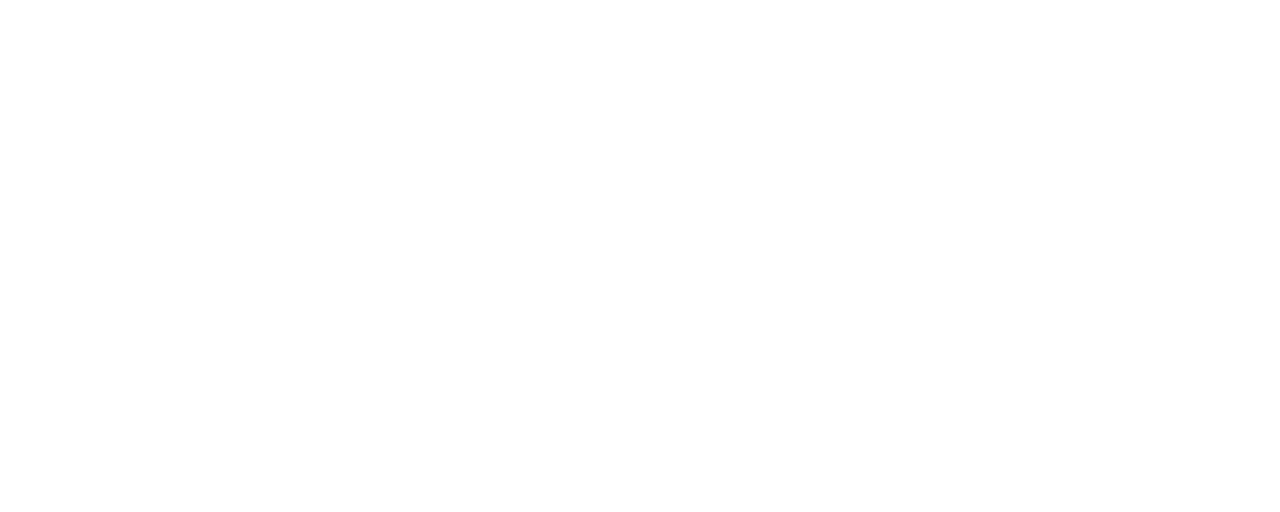
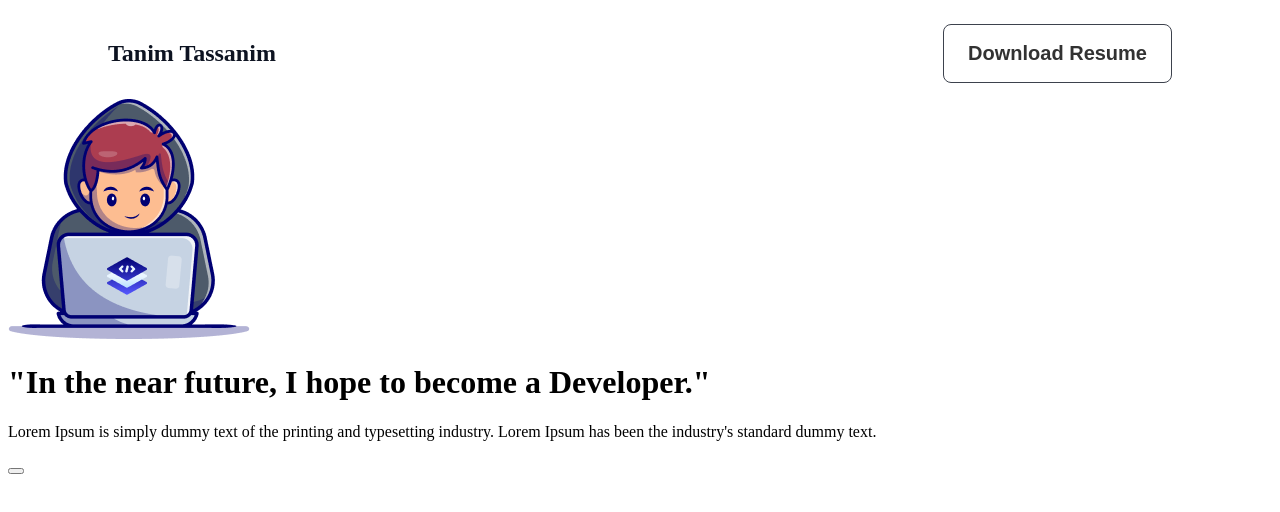
Before and after one commit to tanimtassanim235/dev-assignment, a plain HTML site: page index.html in a window 1280 px wide. Drawn offline with Linux system fonts and the light colour scheme; a web font is replaced by a local one.

Commit message:
create  images folder

```diff
--- a/index.html
+++ b/index.html
@@ -3,11 +3,29 @@
 <head>
     <meta charset="UTF-8">
     <meta name="viewport" content="width=device-width, initial-scale=1.0">
+    <link rel="stylesheet" href="styles/style.css">
     <title>Task</title>
 </head>
-<body>
+<body class=".azeret-mono">
     <header>
-
+        <nav class="text-color">
+            <h3 class="nav-title">Tanim Tassanim</h3>
+            <ul>
+                <li><a href="https://www.visualcv.com/"><button id="first-btn">Download Resume</button></a></li>
+            </ul>
+        </nav>
+        <div class="banner-container">
+            <div class="banner-content">
+                <img src="./images/developer.png" alt="">
+                <h1 class="banner-title">
+                    "In the near future, I hope to become a Developer."
+                </h1>
+                <p class="banner-description">
+                    Lorem Ipsum is simply dummy text of the printing and typesetting industry. Lorem Ipsum has been the industry's standard dummy text.
+                </p>
+                <button></button>
+            </div>
+        </div>
     </header>
     <main>
 
--- /dev/null
+++ b/styles/style.css
@@ -0,0 +1,61 @@
+@import url("https://fonts.googleapis.com/css2?family=Azeret+Mono:ital,wght@0,100..900;1,100..900&display=swap");
+
+.azeret-mono {
+  font-family: "Azeret Mono", monospace;
+  font-optical-sizing: auto;
+  font-style: normal;
+}
+
+/* shared style for element */
+.text-color {
+  color: rgb(13, 19, 33);
+}
+
+#first-btn {
+  background-color: #ffffff;
+  font-size: 20px;
+  font-weight: 600;
+  padding: 17px 24px;
+  border: 1px solid rgb(13, 19, 33);
+  border-radius: 8px;
+  opacity: 0.8;
+  box-sizing: border-box;
+  cursor: pointer;
+}
+
+/* Nav Style Start here */
+
+nav {
+  display: flex;
+  align-items: center;
+  justify-content: space-between;
+  margin: 0px 100px;
+}
+
+nav ul {
+  display: flex;
+}
+
+.nav-title {
+  font-size: 24px;
+  font-weight: 800;
+}
+nav ul li {
+  list-style: none;
+}
+
+nav li a {
+  text-decoration: none;
+  font-size: 20px;
+  font-weight: 600;
+}
+
+/* Nav style end */
+
+/* banner style start */
+
+.banner-container{
+    background-image: url('images/');
+    background-repeat: no-repeat;
+    background-size: cover;
+}
```
Also changed, not shown: images/Group 3.png (renamed from assets/Group 3.png), images/Group 4.png (renamed from assets/Group 4.png), images/Layer_1.png (renamed from assets/Layer_1.png), images/css.png (renamed from assets/css.png), images/developer.png (renamed from assets/Group.png), images/facebook.png (renamed from assets/facebook.png), images/github.png (renamed from assets/github.png), images/handshake.jpg (renamed from assets/handshake.jpg), images/herobg.png (renamed from assets/Hero-bg.png), images/html.png (renamed from assets/html.png), images/js.png (renamed from assets/js.png), images/linkedin-icon 1.png (renamed from assets/linkedin-icon 1.png), images/mongodb.png (renamed from assets/mongodb.png), images/nodejs.png (renamed from assets/nodejs.png), 1 more files.
